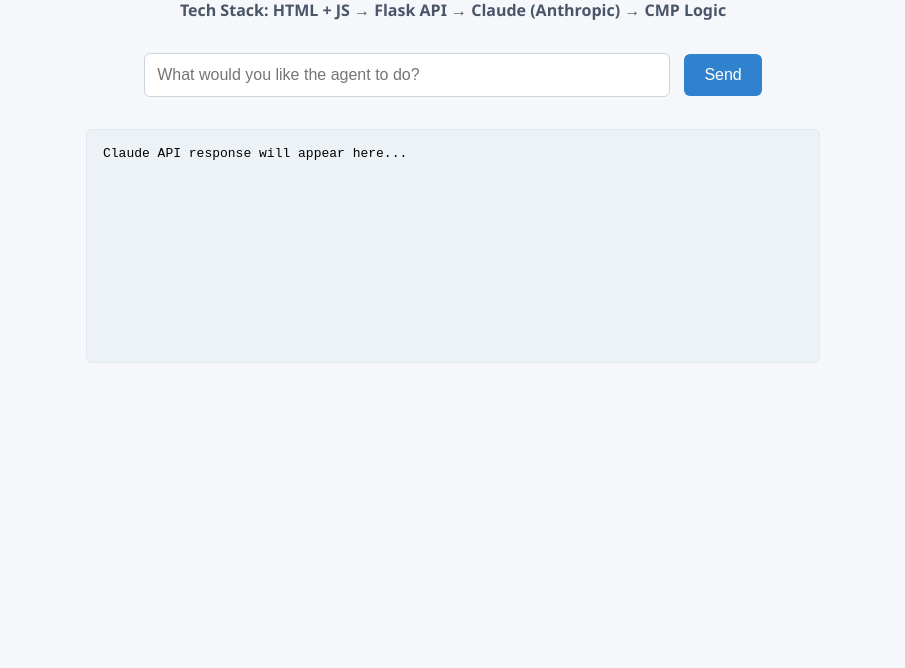
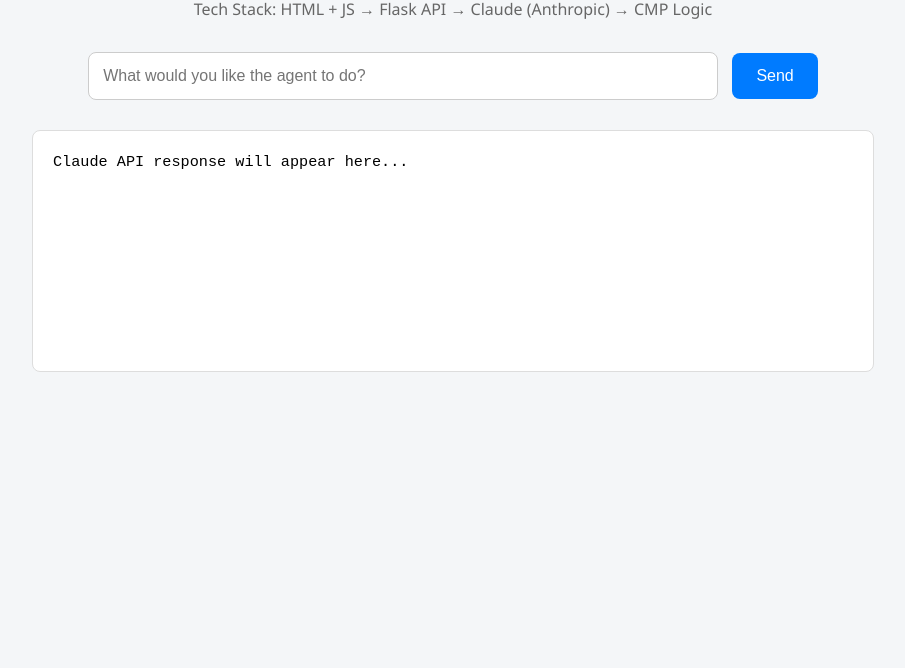
Before and after one commit to digit2ai/smart-ai-agent, a plain HTML site: page frontend/src/index.html in a window 1280 px wide. Shown: the part 132-800 px from the top of the page, without its empty margins (187-1092 px from the left). Drawn offline with Linux system fonts and the light colour scheme.

Commit message:
Update index.html

```diff
--- a/frontend/src/index.html
+++ b/frontend/src/index.html
@@ -1,99 +1,105 @@
-
 <!DOCTYPE html>
 <html lang="en">
 <head>
   <meta charset="UTF-8" />
-  <meta name="viewport" content="width=device-width, initial-scale=1.0"/>
-  <title>Smart AI Agent UI</title>
+  <title>Smart AI Agent</title>
   <style>
     body {
       font-family: "Segoe UI", sans-serif;
-      background-color: #f5f7fa;
+      background-color: #f4f6f8;
       margin: 0;
-      padding: 2rem;
-      display: flex;
-      flex-direction: column;
-      align-items: center;
+      padding: 40px;
+      text-align: center;
     }
+
     h1 {
-      font-size: 2rem;
-      color: #1a202c;
+      font-size: 2.5rem;
+      margin-bottom: 0.5rem;
     }
+
     h2 {
       font-size: 1rem;
-      color: #4a5568;
+      font-weight: normal;
+      color: #666;
+      margin-top: 0;
       margin-bottom: 2rem;
     }
-    input {
-      width: 500px;
-      padding: 12px;
-      font-size: 16px;
-      border: 1px solid #cbd5e0;
-      border-radius: 6px;
-      margin-right: 10px;
+
+    #command {
+      width: 60%;
+      max-width: 600px;
+      padding: 14px;
+      font-size: 1rem;
+      border: 1px solid #ccc;
+      border-radius: 8px;
     }
+
     button {
-      padding: 12px 20px;
-      font-size: 16px;
-      background-color: #3182ce;
+      padding: 14px 24px;
+      font-size: 1rem;
+      margin-left: 10px;
+      background-color: #007bff;
       color: white;
       border: none;
-      border-radius: 6px;
+      border-radius: 8px;
       cursor: pointer;
     }
+
     button:hover {
-      background-color: #2b6cb0;
+      background-color: #0056b3;
     }
+
     pre {
-      margin-top: 2rem;
+      text-align: left;
       width: 80%;
-      max-width: 700px;
+      max-width: 800px;
+      margin: 30px auto;
+      background: #fff;
+      padding: 20px;
+      border-radius: 8px;
       min-height: 200px;
-      padding: 1rem;
-      background-color: #edf2f7;
-      border: 1px solid #e2e8f0;
-      border-radius: 6px;
-      font-family: monospace;
+      font-size: 0.95rem;
+      line-height: 1.5;
       white-space: pre-wrap;
-      word-break: break-word;
+      border: 1px solid #ddd;
     }
   </style>
 </head>
 <body>
   <h1>Smart AI Agent UI</h1>
   <h2>Tech Stack: HTML + JS → Flask API → Claude (Anthropic) → CMP Logic</h2>
-  <div>
-    <input type="text" id="command" placeholder="What would you like the agent to do?" />
-    <button onclick="sendCommand()">Send</button>
-  </div>
+
+  <input type="text" id="command" placeholder="What would you like the agent to do?" />
+  <button onclick="sendCommand()">Send</button>
+
   <pre id="response">Claude API response will appear here...</pre>
 
   <script>
     function sendCommand() {
-      const input = document.getElementById("command");
-      const responseBox = document.getElementById("response");
-      const payload = { text: input.value };
+      const cmd = document.getElementById('command').value;
+      document.getElementById('response').textContent = '⏳ Sending to Claude...';
 
-      responseBox.textContent = "Loading...";
-
-      fetch("/execute", {
-        method: "POST",
-        headers: { "Content-Type": "application/json" },
-        body: JSON.stringify(payload)
+      fetch('/execute', {
+        method: 'POST',
+        headers: {'Content-Type': 'application/json'},
+        body: JSON.stringify({ text: cmd })
       })
       .then(async res => {
+        const contentType = res.headers.get("Content-Type");
         const raw = await res.text();
         try {
-          const json = JSON.parse(raw);
-          responseBox.textContent = JSON.stringify(json, null, 2);
-        } catch {
-          responseBox.textContent = "⚠️ Error parsing response:
-
-" + raw;
+          if (contentType && contentType.includes("application/json")) {
+            const data = JSON.parse(raw);
+            document.getElementById('response').textContent = JSON.stringify(data.claude_output || data, null, 2);
+          } else {
+            throw new Error("Non-JSON response: " + raw);
+          }
+        } catch (err) {
+          document.getElementById('response').textContent = '⚠️ JSON parse error: ' + err.message + '\nRaw response: ' + raw;
         }
       })
       .catch(err => {
-        responseBox.textContent = "❌ Fetch error: " + err.message;
+        document.getElementById('response').textContent = '❌ Fetch failed: ' + err.message;
       });
     }
   </script>
```
